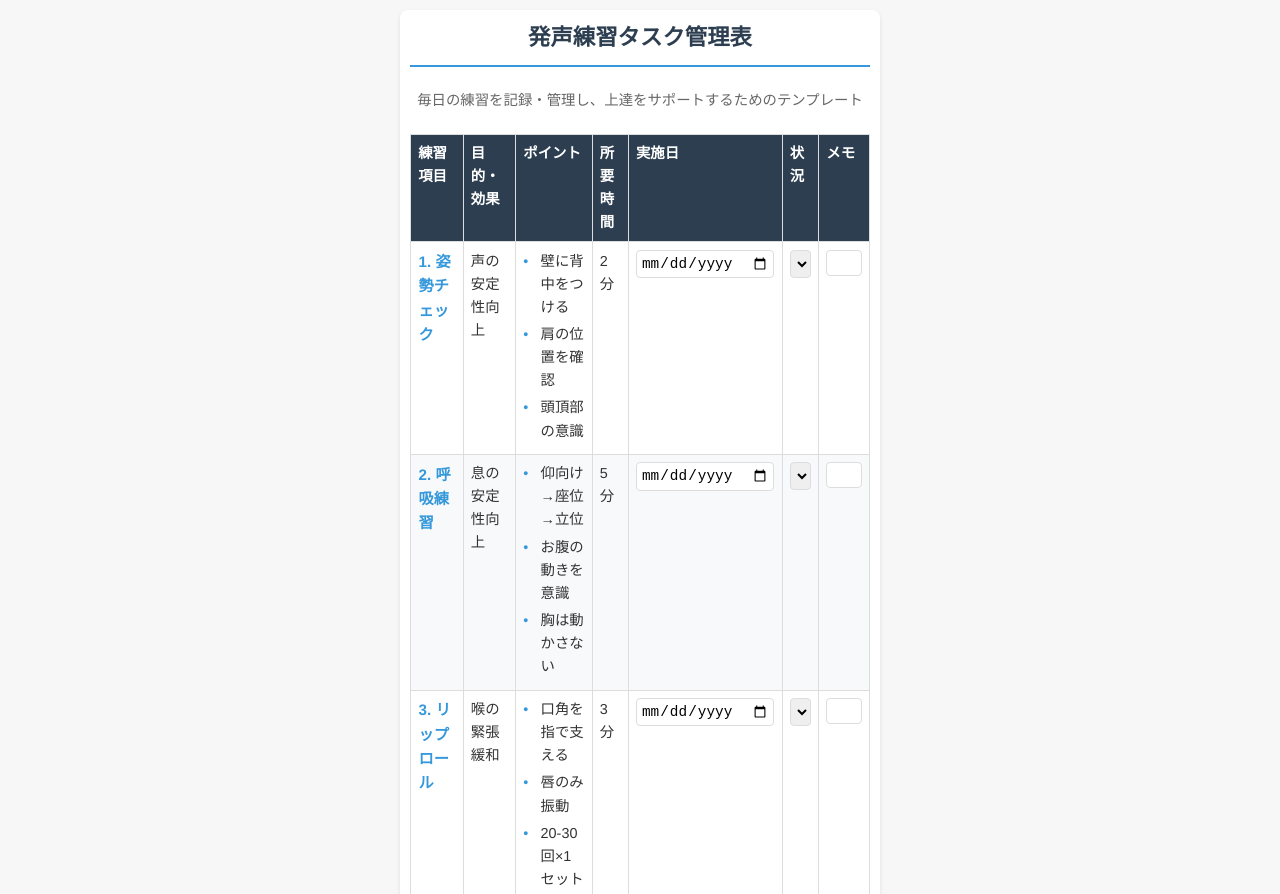
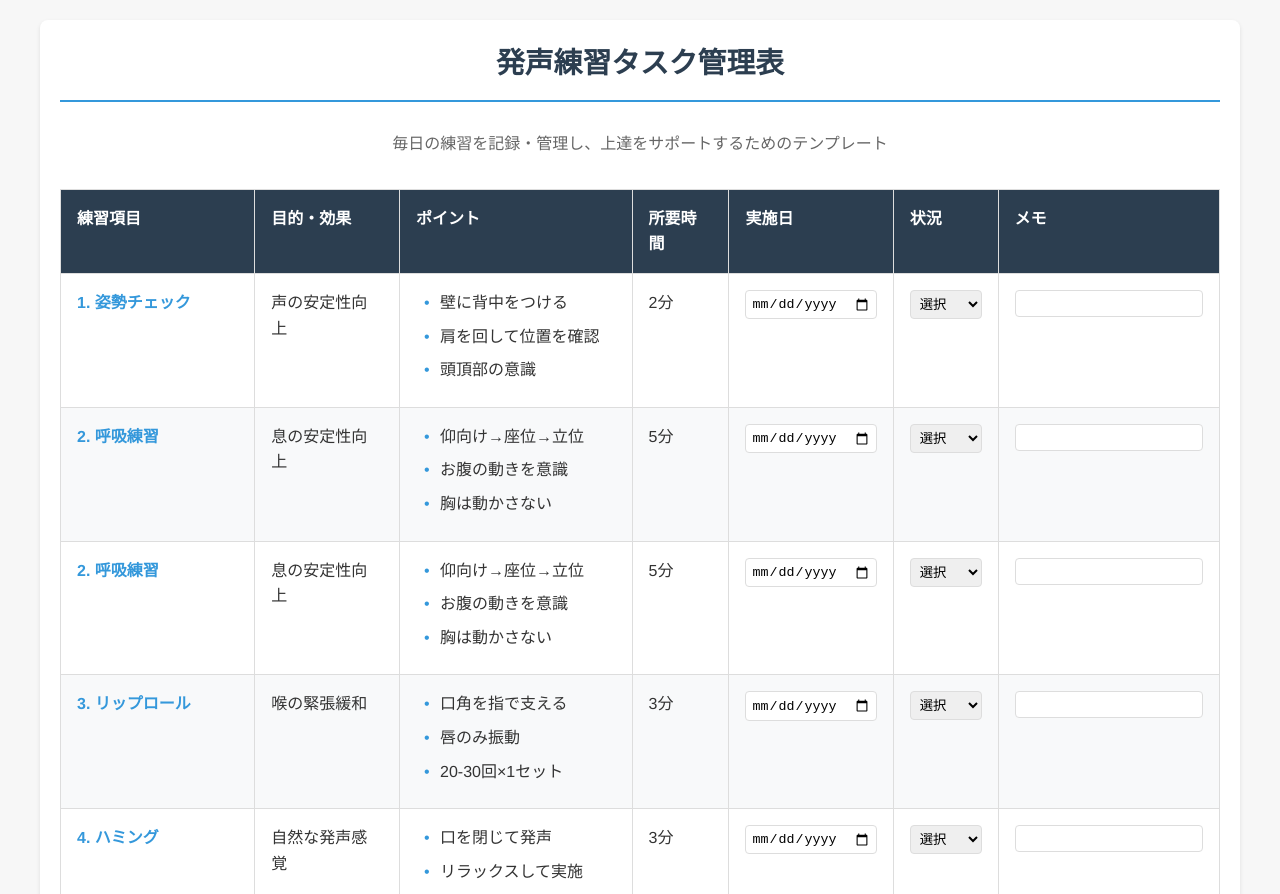
Before and after one commit to daiki-8888/task, a plain HTML site: page index.html in a window 1280 px wide. Shown: the top 894 px of the page. Drawn offline with Linux system fonts and the light colour scheme.

Commit message:
Update index.html

```diff
--- a/index.html
+++ b/index.html
@@ -2,7 +2,6 @@
 <html lang="ja">
 <head>
   <meta charset="UTF-8">
-  <!-- スマホ向け表示最適化 -->
   <meta name="viewport" content="width=device-width, initial-scale=1.0">
   <title>発声練習タスク管理表テンプレート</title>
   <style>
@@ -27,40 +26,38 @@
       line-height: 1.6;
       color: #333;
       background: var(--light-gray);
-      padding: 10px;
+      padding: 20px;
     }
 
     .container {
-      max-width: 480px; /* スマホで見やすい幅に設定 */
+      max-width: 1200px;
       margin: 0 auto;
       background: white;
       border-radius: 8px;
       box-shadow: 0 2px 4px rgba(0,0,0,0.1);
-      padding: 10px;
+      padding: 20px;
     }
 
     h1 {
       text-align: center;
       margin-bottom: 1em;
       color: var(--primary-color);
-      font-size: 1.4rem; /* スマホでも大きすぎないよう調整 */
+      font-size: 1.8rem;
       border-bottom: 2px solid var(--secondary-color);
-      padding-bottom: 0.4em;
+      padding-bottom: 0.5em;
     }
 
     .description {
       text-align: center;
-      margin-bottom: 1.5em;
+      margin-bottom: 2em;
       color: #666;
-      font-size: 0.9rem;
     }
 
     table {
       width: 100%;
       border-collapse: collapse;
-      margin-bottom: 1.5em;
+      margin-bottom: 2em;
       background: #fff;
-      font-size: 0.9rem; /* スマホでも窮屈に見えない程度にサイズ調整 */
     }
 
     thead {
@@ -68,12 +65,11 @@
       color: #fff;
       position: sticky;
       top: 0;
-      font-size: 0.9rem;
     }
 
     th, td {
       border: 1px solid var(--border-color);
-      padding: 0.5em;
+      padding: 1em;
       vertical-align: top;
     }
 
@@ -91,18 +87,30 @@
       background: #f8f9fa;
     }
 
-    .status-select, .memo-input, .date-input {
+    .status-select {
       width: 100%;
-      padding: 4px;
+      padding: 5px;
       border: 1px solid var(--border-color);
       border-radius: 4px;
-      font-size: 0.9rem;
+    }
+
+    .memo-input {
+      width: 100%;
+      padding: 5px;
+      border: 1px solid var(--border-color);
+      border-radius: 4px;
+    }
+
+    .date-input {
+      width: 100%;
+      padding: 5px;
+      border: 1px solid var(--border-color);
+      border-radius: 4px;
     }
 
     .task-category {
       font-weight: bold;
       color: var(--secondary-color);
-      font-size: 0.95rem;
     }
 
     .point-list {
@@ -111,29 +119,28 @@
     }
 
     .point-list li {
-      margin-bottom: 0.3em;
+      margin-bottom: 0.5em;
       position: relative;
-      padding-left: 1.2em;
+      padding-left: 1.5em;
     }
 
     .point-list li:before {
       content: "•";
       color: var(--secondary-color);
       position: absolute;
-      left: 0;
+      left: 0.5em;
     }
 
     .save-btn {
       display: block;
-      margin: 10px auto;
-      padding: 8px 20px;
+      margin: 20px auto;
+      padding: 10px 30px;
       background-color: var(--secondary-color);
       color: white;
       border: none;
       border-radius: 4px;
       cursor: pointer;
       transition: background-color 0.2s ease;
-      font-size: 0.9rem;
     }
 
     .save-btn:hover {
@@ -142,20 +149,22 @@
 
     footer {
       text-align: center;
-      margin-top: 1em;
-      padding-top: 0.5em;
+      margin-top: 2em;
+      padding-top: 1em;
       border-top: 1px solid var(--border-color);
       color: #777;
-      font-size: 0.8rem;
     }
 
-    /* 768px以下での表示調整 */
     @media (max-width: 768px) {
-      th, td {
-        font-size: 0.8rem;
+      .container {
+        padding: 10px;
       }
 
-      /* カラムを減らして見やすくする */
+      th, td {
+        padding: 0.5em;
+        font-size: 0.9em;
+      }
+
       .hide-mobile {
         display: none;
       }
@@ -180,7 +189,29 @@
         </tr>
       </thead>
       <tbody>
-        <!-- ページ読み込み時にJavaScriptで動的に追加 -->
+        <tr>
+          <td class="task-category">1. 姿勢チェック</td>
+          <td class="hide-mobile">声の安定性向上</td>
+          <td>
+            <ul class="point-list">
+              <li>壁に背中をつける</li>
+              <li>肩を回して位置を確認</li>
+              <li>頭頂部の意識</li>
+            </ul>
+          </td>
+          <td>2分</td>
+          <td><input type="date" class="date-input"></td>
+          <td>
+            <select class="status-select">
+              <option value="">選択</option>
+              <option value="done">完了</option>
+              <option value="partial">一部</option>
+              <option value="skip">未実施</option>
+            </select>
+          </td>
+          <td><input type="text" class="memo-input"></td>
+        </tr>
+        <!-- 他の練習項目も同様のフォーマットで追加 -->
       </tbody>
     </table>
 
@@ -192,21 +223,21 @@
   </div>
 
   <script>
-    // 進捗を保存する（例:アラートで仮実装）
     function saveProgress() {
-      alert('進捗が保存されました！(実際にはローカルストレージなどに保存処理を実装)');
+      // ローカルストレージに保存する処理
+      alert('進捗が保存されました！');
     }
 
-    // 練習項目を動的に生成
+    // テーブルの行を動的に追加する関数
     function addTrainingRows() {
       const trainingData = [
         {
-          category: "1. 姿勢チェック",
-          purpose: "声の安定性向上",
-          points: ["壁に背中をつける", "肩の位置を確認", "頭頂部の意識"],
-          time: "2分"
+          category: "2. 呼吸練習",
+          purpose: "息の安定性向上",
+          points: ["仰向け→座位→立位", "お腹の動きを意識", "胸は動かさない"],
+          time: "5分"
         },
-        {
+                {
           category: "2. 呼吸練習",
           purpose: "息の安定性向上",
           points: ["仰向け→座位→立位", "お腹の動きを意識", "胸は動かさない"],
@@ -274,7 +305,7 @@
         },
         {
           category: "13. テクニック練習",
-          purpose: "表現力強化",
+          purpose: "表現力向上",
           points: ["ビブラート", "泣き", "しゃくり"],
           time: "15分"
         },
@@ -313,7 +344,7 @@
       });
     }
 
-    // ページ読み込み時に行追加
+    // ページ読み込み時に実行
     document.addEventListener('DOMContentLoaded', () => {
       addTrainingRows();
     });
```
